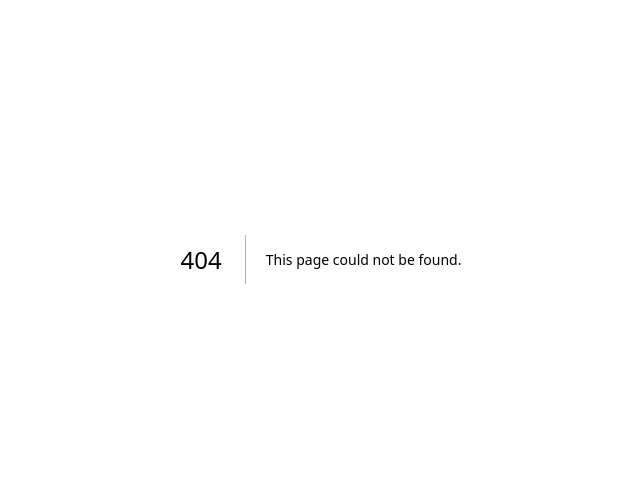
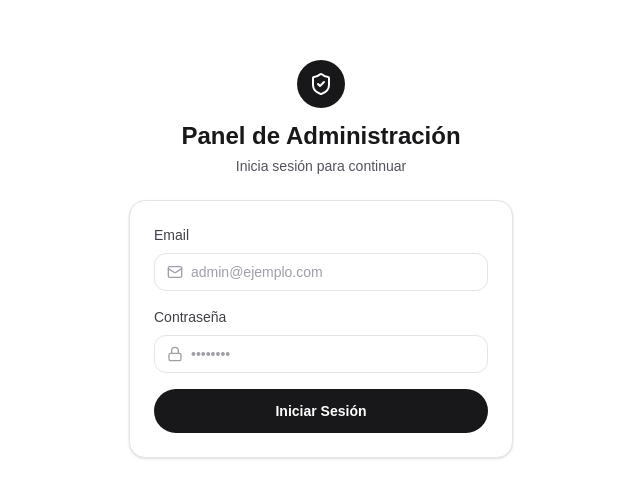
Before and after one commit to jasn4558-crypto/Pagina-web-VERO, a Next.js app: page /admin/login in a window 1280 px wide. Before the commit this address had no page. Shown: the part 141-638 px from the top of the page, without its empty margins (319-959 px from the left). Built offline with nearby package versions, Linux system fonts and the light colour scheme; no server answers.

Commit message:
Fase 4: Protección de ruta admin y sistema de login con Supabase Auth

```diff
--- /dev/null
+++ b/app/admin/login/page.tsx
@@ -0,0 +1,124 @@
+"use client";
+
+import { useState, FormEvent } from "react";
+import { useRouter } from "next/navigation";
+import { Lock, Mail, AlertCircle, Loader2, ShieldCheck } from "lucide-react";
+import { supabase } from "@/lib/supabase";
+
+export default function AdminLoginPage() {
+  const router = useRouter();
+  const [email, setEmail] = useState("");
+  const [password, setPassword] = useState("");
+  const [error, setError] = useState("");
+  const [isLoading, setIsLoading] = useState(false);
+
+  const handleSubmit = async (e: FormEvent) => {
+    e.preventDefault();
+    setError("");
+
+    if (!email.trim() || !password) {
+      setError("Por favor ingresa tu email y contraseña.");
+      return;
+    }
+
+    setIsLoading(true);
+    try {
+      const { error } = await supabase.auth.signInWithPassword({
+        email: email.trim(),
+        password,
+      });
+
+      if (error) {
+        setError("Credenciales incorrectas. Verifica tu email y contraseña.");
+        return;
+      }
+
+      router.push("/admin");
+      router.refresh();
+    } catch (err) {
+      console.error("Error al iniciar sesión:", err);
+      setError("Ocurrió un error al iniciar sesión. Inténtalo de nuevo.");
+    } finally {
+      setIsLoading(false);
+    }
+  };
+
+  return (
+    <main className="flex flex-1 items-center justify-center px-4 py-8">
+      <div className="w-full max-w-sm">
+        <div className="mb-6 text-center">
+          <div className="mx-auto mb-3 flex h-12 w-12 items-center justify-center rounded-full bg-zinc-900 text-white">
+            <ShieldCheck className="h-6 w-6" />
+          </div>
+          <h1 className="text-2xl font-bold text-zinc-900">Panel de Administración</h1>
+          <p className="mt-1 text-sm text-zinc-600">
+            Inicia sesión para continuar
+          </p>
+        </div>
+
+        <form
+          onSubmit={handleSubmit}
+          className="flex flex-col gap-4 rounded-2xl border border-zinc-200 bg-white p-6 shadow-sm"
+        >
+          <div className="flex flex-col gap-2">
+            <label htmlFor="email" className="text-sm font-medium text-zinc-700">
+              Email
+            </label>
+            <div className="flex items-center gap-2 rounded-xl border border-zinc-200 px-3 py-2 transition-colors focus-within:border-zinc-900">
+              <Mail className="h-4 w-4 shrink-0 text-zinc-400" />
+              <input
+                id="email"
+                type="email"
+                autoComplete="email"
+                value={email}
+                onChange={(e) => setEmail(e.target.value)}
+                placeholder="admin@ejemplo.com"
+                className="w-full bg-transparent text-sm text-zinc-900 outline-none placeholder:text-zinc-400"
+              />
+            </div>
+          </div>
+
+          <div className="flex flex-col gap-2">
+            <label htmlFor="password" className="text-sm font-medium text-zinc-700">
+              Contraseña
+            </label>
+            <div className="flex items-center gap-2 rounded-xl border border-zinc-200 px-3 py-2 transition-colors focus-within:border-zinc-900">
+              <Lock className="h-4 w-4 shrink-0 text-zinc-400" />
+              <input
+                id="password"
+                type="password"
+                autoComplete="current-password"
+                value={password}
+                onChange={(e) => setPassword(e.target.value)}
+                placeholder="••••••••"
+                className="w-full bg-transparent text-sm text-zinc-900 outline-none placeholder:text-zinc-400"
+              />
+            </div>
+          </div>
+
+          {error && (
+            <p className="flex items-center gap-2 rounded-xl bg-red-50 px-3 py-2 text-sm text-red-600">
+              <AlertCircle className="h-4 w-4 shrink-0" />
+              {error}
+            </p>
+          )}
+
+          <button
+            type="submit"
+            disabled={isLoading}
+            className="flex w-full items-center justify-center gap-2 rounded-full bg-zinc-900 px-4 py-3 text-sm font-semibold text-white transition-colors hover:bg-zinc-700 disabled:cursor-not-allowed disabled:opacity-50"
+          >
+            {isLoading ? (
+              <>
+                <Loader2 className="h-4 w-4 animate-spin" />
+                Ingresando...
+              </>
+            ) : (
+              "Iniciar Sesión"
+            )}
+          </button>
+        </form>
+      </div>
+    </main>
+  );
+}
--- a/app/admin/page.tsx
+++ b/app/admin/page.tsx
@@ -1,10 +1,14 @@
 "use client";
 
-import { useState, FormEvent } from "react";
-import { Package, Upload, Loader2, CheckCircle2 } from "lucide-react";
+import { useState, FormEvent, useEffect } from "react";
+import { useRouter } from "next/navigation";
+import { Package, Upload, Loader2, CheckCircle2, LogOut } from "lucide-react";
 import { supabase } from "@/lib/supabase";
 
 export default function AdminPage() {
+  const router = useRouter();
+  const [session, setSession] = useState<any>(null);
+  const [checking, setChecking] = useState(true);
   const [nombre, setNombre] = useState("");
   const [descripcion, setDescripcion] = useState("");
   const [precio, setPrecio] = useState("");
@@ -12,6 +16,26 @@ export default function AdminPage() {
   const [isSubmitting, setIsSubmitting] = useState(false);
   const [success, setSuccess] = useState(false);
   const [error, setError] = useState("");
+
+  // Verificar sesión al montar
+  useEffect(() => {
+    const checkSession = async () => {
+      const { data: { session } } = await supabase.auth.getSession();
+      if (!session) {
+        router.push("/admin/login");
+      } else {
+        setSession(session);
+      }
+      setChecking(false);
+    };
+    checkSession();
+  }, [router]);
+
+  const handleSignOut = async () => {
+    await supabase.auth.signOut();
+    router.push("/admin/login");
+    router.refresh();
+  };
 
   const handleSubmit = async (e: FormEvent) => {
     e.preventDefault();
@@ -32,7 +56,6 @@ export default function AdminPage() {
     setIsSubmitting(true);
     try {
       // 1. Subir imagen al bucket tienda-archivos en la subcarpeta productos/
-      const fileExt = imagen.name.split(".").pop();
       const filePath = `productos/${Date.now()}-${imagen.name}`;
       const { error: uploadError } = await supabase.storage
         .from("tienda-archivos")
@@ -75,9 +98,25 @@ export default function AdminPage() {
     }
   };
 
+  // Mientras se verifica la sesión
+  if (checking) {
+    return (
+      <main className="flex flex-1 items-center justify-center px-4 py-8">
+        <div className="flex items-center gap-2 text-zinc-500">
+          <Loader2 className="h-5 w-5 animate-spin" />
+          <span className="text-sm">Verificando sesión...</span>
+        </div>
+      </main>
+    );
+  }
+
+  // Si no hay sesión, no renderizar (se redirige en el useEffect)
+  if (!session) return null;
+
   return (
     <main className="flex-1 w-full max-w-2xl mx-auto px-4 py-8">
-      <header className="mb-8">
+      <header className="mb-8 flex items-start justify-between">
+        <div>
           <h1 className="flex items-center gap-2 text-3xl font-bold text-zinc-900">
             <Package className="h-7 w-7" />
             Panel de Administración
@@ -85,6 +124,15 @@ export default function AdminPage() {
           <p className="mt-1 text-zinc-600">
             Agrega nuevos productos a la tienda.
           </p>
+        </div>
+        <button
+          type="button"
+          onClick={handleSignOut}
+          className="flex items-center gap-2 rounded-full border border-zinc-200 px-4 py-2 text-sm font-medium text-zinc-700 transition-colors hover:border-red-200 hover:bg-red-50 hover:text-red-600"
+        >
+          <LogOut className="h-4 w-4" />
+          Cerrar Sesión
+        </button>
       </header>
 
       <form
```
Lines whose indentation alone changed are shown as unchanged.
